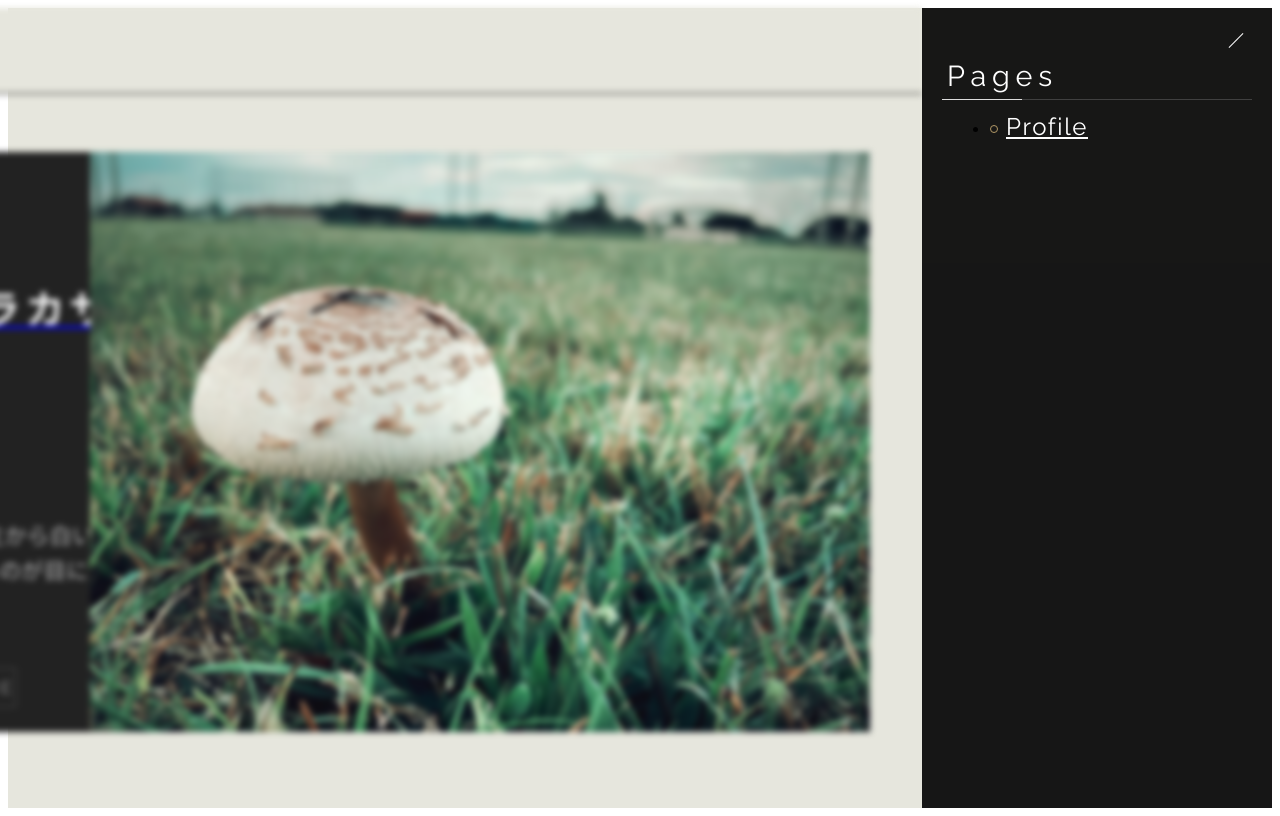
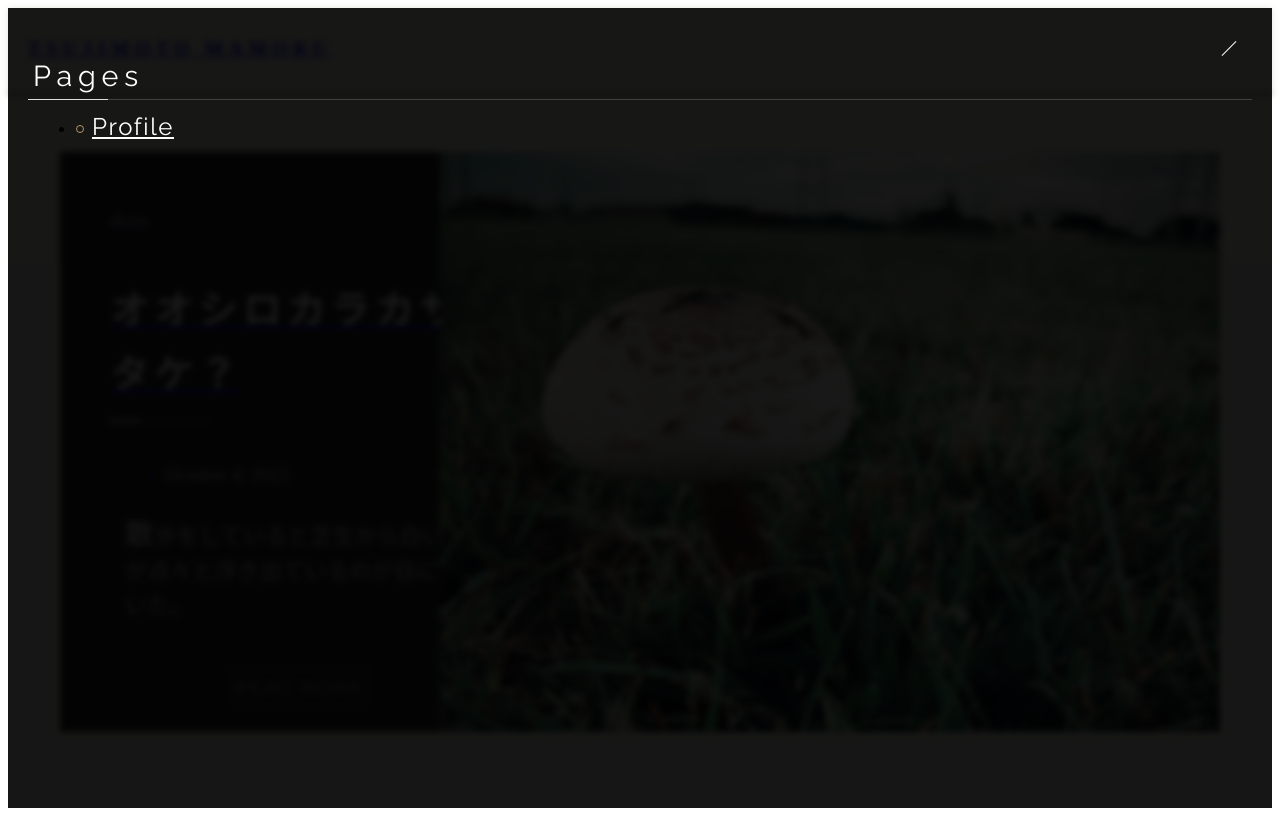
Before and after one commit to MamoruTsujimoto/tsujimotomamoru, a Next.js app: page / in a window 1280 px wide. Both pictures are taken after a click on the element 1227 px from the left and 52 px from the top of the page. Built offline with nearby package versions, Linux system fonts and the light colour scheme; no server answers; a web font is replaced by a local one.

Commit message:
change: RightSide Menu

```diff
--- a/src/Layout/Header.tsx
+++ b/src/Layout/Header.tsx
@@ -49,7 +49,7 @@ const Welcome = styled.div`
   justify-content: space-between;
   align-items: center;
   position: relative;
-  padding: 22px 20px 20px;
+  padding: 18px 20px 18px;
 
   @media (max-width: ${styles.sizes.breakpoint.small}) {
     padding: 10px 10px 5px;
--- a/src/Layout/Layout.tsx
+++ b/src/Layout/Layout.tsx
@@ -23,24 +23,16 @@ const Layout = ({ children }: Props) => {
   const { openMenu, setOpenMenu } = useContext(MenuFlagContext)
   const router = useRouter()
 
-  const controls = useAnimation()
-  const { ref, inView } = useInView({
-    threshold: 0.25,
-    triggerOnce: true,
-  })
-
   useEffect(() => {
     const handleRouteChange = () => {
       if (openMenu) setOpenMenu(!openMenu)
     }
 
-    controls.start(inView ? 'visible' : 'hidden')
-
     router.events.on('routeChangeComplete', handleRouteChange)
     return () => {
       router.events.off('routeChangeComplete', handleRouteChange)
     }
-  }, [controls, inView, setOpenMenu, openMenu, router.events])
+  }, [setOpenMenu, openMenu, router.events])
 
   return (
     <Root>
@@ -96,7 +88,7 @@ const Wrapper = styled.div`
   &.is-open {
     overflow: hidden;
     filter: blur(3px);
-    transform: translateX(-350px);
+    //transform: translateX(-350px);
 
     @media (max-width: ${styles.sizes.breakpoint.small}) {
       transform: translateX(0);
--- a/src/components/Menu/Menu.tsx
+++ b/src/components/Menu/Menu.tsx
@@ -1,19 +1,31 @@
 import { useContext } from 'react'
 import Link from 'next/link'
 import styled from '@emotion/styled'
-
+import { motion, useAnimation } from 'framer-motion'
 import { MenuFlagContext } from 'components/Providers/MenuFlagProvider'
 import styles from 'utils/styles'
 
+import animations from 'utils/animations'
+
 const Menu = () => {
   const { openMenu, setOpenMenu } = useContext(MenuFlagContext)
+  const controls = useAnimation()
 
   const onClickMenu = () => {
     setOpenMenu(!openMenu)
+    console.log(openMenu)
   }
 
+  controls.start(openMenu ? 'visible' : 'hidden')
+
   return (
-    <Wrapper className={openMenu ? 'is-open' : ''}>
+    <motion.div
+      className={openMenu ? 'is-open' : ''}
+      initial='hidden'
+      animate={controls}
+      variants={animations.slideRight}
+    >
+      <Wrapper>
         <Inner>
           <Close onClick={onClickMenu}>
             <span></span>
@@ -32,6 +44,7 @@ const Menu = () => {
           </Body>
         </Inner>
       </Wrapper>
+    </motion.div>
   )
 }
 
@@ -44,9 +57,7 @@ const Wrapper = styled.div`
   min-height: 100%;
   overflow-x: hidden;
   overflow-y: auto;
-  opacity: 0;
-  transition: opacity 500ms 0s ease;
-  visibility: hidden;
+  z-index: 9999;
 
   &.is-open {
     opacity: 1;
@@ -66,7 +77,7 @@ const Wrapper = styled.div`
 const Inner = styled.div`
   position: absolute;
   right: 0;
-  width: 350px;
+  width: 100%;
   min-height: 100%;
   background: rgba(0, 0, 0, 0.9);
   transform: translateZ(0);
@@ -80,18 +91,18 @@ const Inner = styled.div`
 
 const Close = styled.div`
   position: absolute;
-  top: 10px;
-  right: 10px;
+  top: 15px;
+  right: 17px;
   display: inline-block;
   transition: all 0.4s;
   box-sizing: border-box;
   width: 50px;
-  height: 44px;
+  height: 50px;
   cursor: pointer;
 
   span {
     position: absolute;
-    top: 22px;
+    top: 25px;
     right: 15px;
     width: 20px;
     height: 1px;
--- a/src/utils/animations/index.ts
+++ b/src/utils/animations/index.ts
@@ -1,9 +1,11 @@
 import fadeIn from 'utils/animations/fadeIn'
 import fadeInUp from 'utils/animations/fadeInUp'
+import slideRight from 'utils/animations/slideRight'
 
 const animations = {
   fadeIn,
   fadeInUp,
+  slideRight,
 }
 
 export default animations
--- /dev/null
+++ b/src/utils/animations/slideRight.ts
@@ -0,0 +1,18 @@
+import { Variants } from 'framer-motion'
+
+/** フェードインで表示 */
+const slideRight: Variants = {
+  hidden: {
+    opacity: 0,
+    visibility: 'hidden',
+  },
+  visible: {
+    opacity: 1,
+    visibility: 'visible',
+    transition: {
+      duration: 0.3,
+    },
+  },
+}
+
+export default slideRight
--- a/src/utils/styles/global.ts
+++ b/src/utils/styles/global.ts
@@ -118,6 +118,7 @@ const globalStyles = css`
     z-index: 0;
     width: 100%;
     height: 100%;
+    height: 100dvh;
     margin: 0;
     padding: 0;
     color: var(--text);
```
Lines whose indentation alone changed are shown as unchanged.
